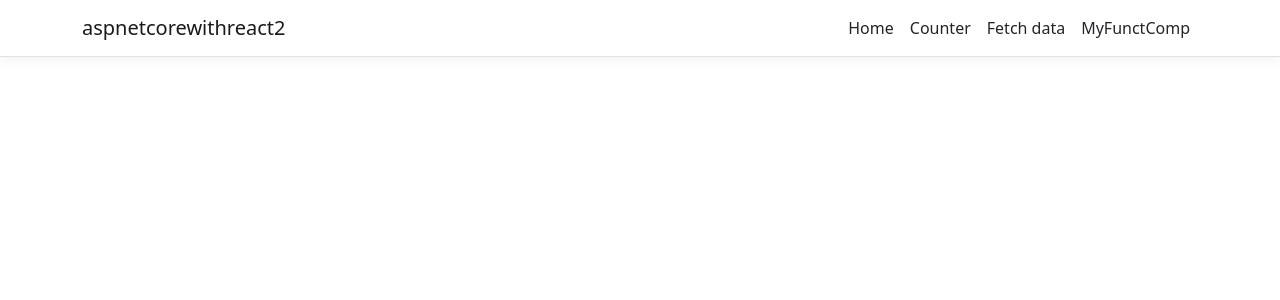
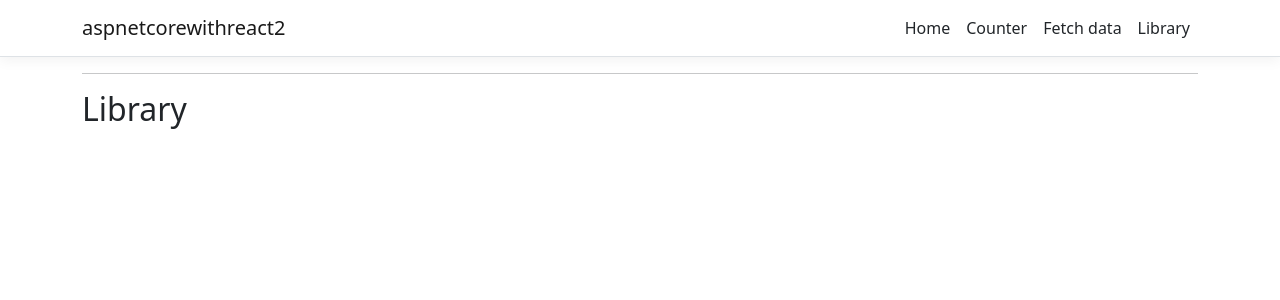
Before and after one commit to juanmunoz00/aspnetcorewithreact, a React (Create React App) app in the folder ClientApp/: page /libraryComponent in a window 1280 px wide. Shown: the top 300 px of the page. Built offline with nearby package versions, Linux system fonts and the light colour scheme.

Commit message:
LibraryComponent created and loading from main page.
Using a functional component.

```diff
--- /dev/null
+++ b/ClientApp/src/components/MyComponents/LibraryComponent.js
@@ -0,0 +1,18 @@
+import React from 'react';
+
+const LibraryComponent = (props) => {
+    return (
+        <div>
+            <hr />
+            <h2>Library</h2>
+            <br />
+            <div className="row">
+                { /* SEARCH LIBRARY */}
+
+            </div>
+        </div>
+
+    )
+}
+
+export default LibraryComponent;
--- a/ClientApp/src/components/NavMenu.js
+++ b/ClientApp/src/components/NavMenu.js
@@ -43,9 +43,13 @@ export class NavMenu extends Component {
             {/*    <NavLink tag={Link} className="text-dark" to="/myClassComponent">MyClassComp</NavLink>*/}
             {/*</NavItem>*/}
 
-                <NavItem>
-                    <NavLink tag={Link} className="text-dark" to="/myFunctionalComponent">MyFunctComp</NavLink>
-                </NavItem>
+            {/*<NavItem>*/}
+            {/*    <NavLink tag={Link} className="text-dark" to="/myFunctionalComponent">MyFunctComp</NavLink>*/}
+            {/*</NavItem>*/}
+
+            <NavItem>
+                            <NavLink tag={Link} className="text-dark" to="/libraryComponent">Library</NavLink>
+            </NavItem>
 
             </ul>
           </Collapse>
```
Also changed, not shown: ClientApp/src/AppRoutes.js (+7 -1 lines).
